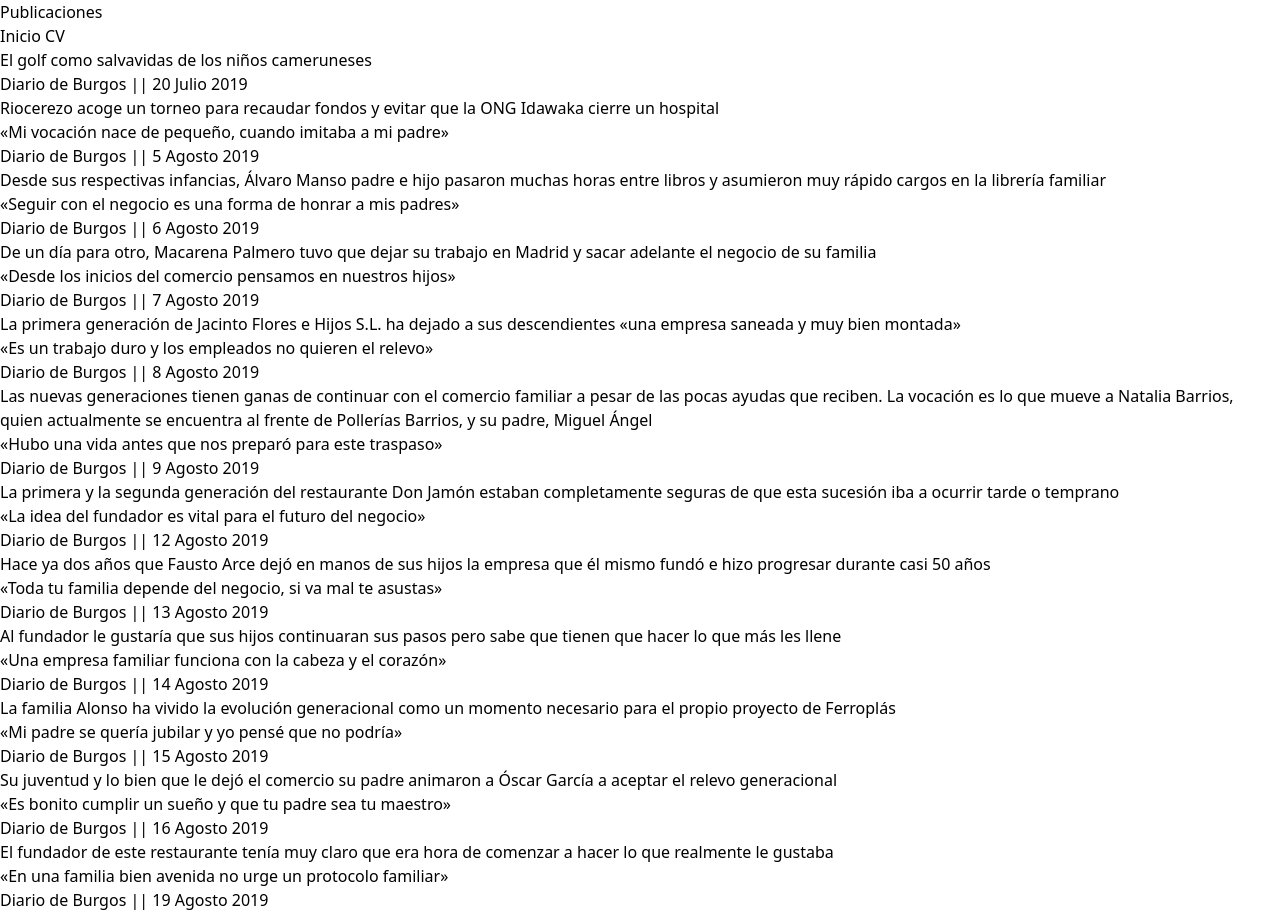
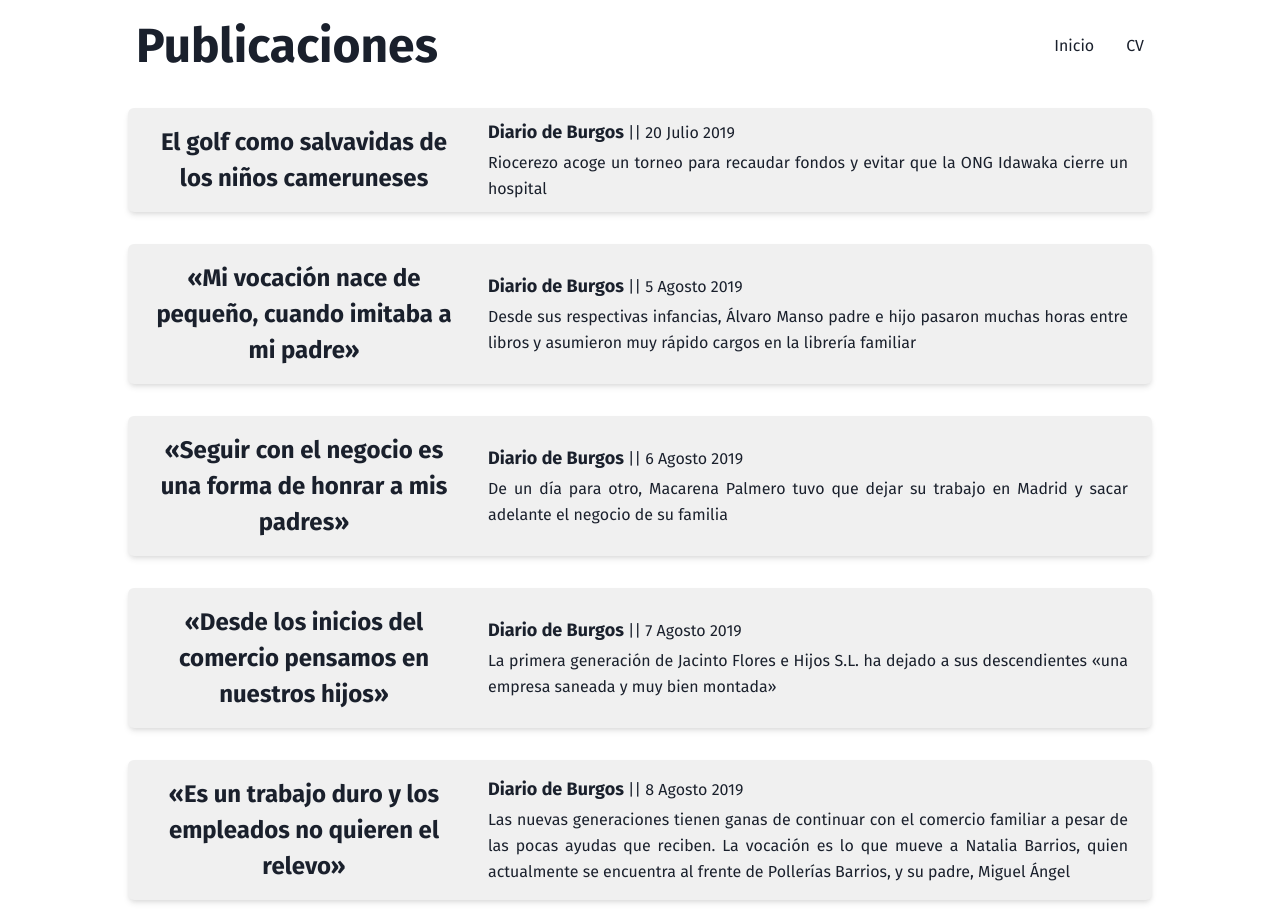
Before and after one commit to huco95/webRaquelNogal, a website: page docs/publications.html in a window 1280 px wide. Shown: the top 915 px of the page. Drawn offline with Linux system fonts and the light colour scheme.

Commit message:
[FIX] Solucionado error en los enlaces y css.

```diff
--- a/docs/build.css
+++ b/docs/build.css
@@ -644,6 +644,181 @@
   }
 }
 
+.bg-background {
+  background-color: rgb(var(--color-background));
+}
+
+.bg-card {
+  background-color: rgb(var(--color-card));
+}
+
+.hover\:bg-link-hover:hover {
+  background-color: rgb(var(--color-link-hover));
+}
+
+.rounded {
+  border-radius: 0.25rem;
+}
+
+.rounded-md {
+  border-radius: 0.375rem;
+}
+
+.rounded-lg {
+  border-radius: 0.5rem;
+}
+
+.flex {
+  display: flex;
+}
+
+.flex-wrap {
+  flex-wrap: wrap;
+}
+
+.items-center {
+  align-items: center;
+}
+
+.justify-center {
+  justify-content: center;
+}
+
+.font-special-elite {
+  font-family: FiraGo, cursive;
+}
+
+.font-kalam {
+  font-family: Kalam, cursive;
+}
+
+.font-bold {
+  font-weight: 700;
+}
+
+.h-56 {
+  height: 14rem;
+}
+
+.text-lg {
+  font-size: 1.125rem;
+}
+
+.text-2xl {
+  font-size: 1.5rem;
+}
+
+.text-5xl {
+  font-size: 3rem;
+}
+
+.leading-tight {
+  line-height: 1.25;
+}
+
+.leading-relaxed {
+  line-height: 1.625;
+}
+
+.m-4 {
+  margin: 1rem;
+}
+
+.my-2 {
+  margin-top: 0.5rem;
+  margin-bottom: 0.5rem;
+}
+
+.mx-2 {
+  margin-left: 0.5rem;
+  margin-right: 0.5rem;
+}
+
+.my-4 {
+  margin-top: 1rem;
+  margin-bottom: 1rem;
+}
+
+.my-8 {
+  margin-top: 2rem;
+  margin-bottom: 2rem;
+}
+
+.-mx-4 {
+  margin-left: -1rem;
+  margin-right: -1rem;
+}
+
+.mb-1 {
+  margin-bottom: 0.25rem;
+}
+
+.mb-2 {
+  margin-bottom: 0.5rem;
+}
+
+.mt-4 {
+  margin-top: 1rem;
+}
+
+.mr-4 {
+  margin-right: 1rem;
+}
+
+.max-w-screen-lg {
+  max-width: 1024px;
+}
+
+.min-h-screen {
+  min-height: 100vh;
+}
+
+.object-cover {
+  -o-object-fit: cover;
+     object-fit: cover;
+}
+
+.p-2 {
+  padding: 0.5rem;
+}
+
+.px-4 {
+  padding-left: 1rem;
+  padding-right: 1rem;
+}
+
+.shadow-md {
+  box-shadow: 0 4px 6px -1px rgba(0, 0, 0, 0.1), 0 2px 4px -1px rgba(0, 0, 0, 0.06);
+}
+
+.shadow-image {
+  box-shadow: 0px 3px 6px rgba(0, 0, 0, 0.16), 0 3px 6px rgba(0, 0, 0, 0.23);
+}
+
+.hover\:shadow-card:hover {
+  box-shadow: 0px 2px 4px -1px rgba(0, 0, 0, 0.2), 0px 4px 5px 0px rgba(0, 0, 0, 0.14), 0px 1px 10px 0px rgba(0, 0, 0, 0.12);
+}
+
+.text-center {
+  text-align: center;
+}
+
+.text-justify {
+  text-align: justify;
+}
+
+.text-text {
+  color: rgb(var(--color-text));
+}
+
+.hover\:text-link-hover-accent:hover {
+  color: rgb(var(--color-link-hover-accent));
+}
+
+.w-full {
+  width: 100%;
+}
+
 @-webkit-keyframes spin {
   to {
     transform: rotate(360deg);
@@ -846,6 +1021,14 @@
       max-width: 1280px;
     }
   }
+
+  .sm\:justify-between {
+    justify-content: space-between;
+  }
+
+  .sm\:w-auto {
+    width: auto;
+  }
 }
 
 @media (min-width: 768px) {
@@ -875,6 +1058,26 @@
     .md\:container {
       max-width: 1280px;
     }
+  }
+
+  .md\:h-auto {
+    height: auto;
+  }
+
+  .md\:text-6xl {
+    font-size: 4rem;
+  }
+
+  .md\:m-auto {
+    margin: auto;
+  }
+
+  .md\:w-2\/6 {
+    width: 33.333333%;
+  }
+
+  .md\:w-4\/6 {
+    width: 66.666667%;
   }
 }
 
--- a/docs/publications.html
+++ b/docs/publications.html
@@ -21,8 +21,8 @@
             <h1 class="text-5xl font-bold leading-tight mr-4">Publicaciones</h1>
 
             <nav class="flex -mx-4 items-center justify-center w-full sm:w-auto">
-                <a href="/index.html" class="rounded px-4 hover:bg-link-hover hover:text-link-hover-accent">Inicio</a>
-                <a href="/cv/CV-Europass-RaquelNogal-EN.pdf" target="_blank"
+                <a href="./index.html" class="rounded px-4 hover:bg-link-hover hover:text-link-hover-accent">Inicio</a>
+                <a href="./cv/CV-Europass-RaquelNogal-EN.pdf" target="_blank"
                     class="rounded px-4 hover:bg-link-hover hover:text-link-hover-accent">CV</a>
             </nav>
         </div>
--- a/tailwind.config.js
+++ b/tailwind.config.js
@@ -1,6 +1,6 @@
 module.exports = {
   purge: [
-    "./*.html",
+    "./docs/*.html",
   ],
   theme: {
     extend: {
```
